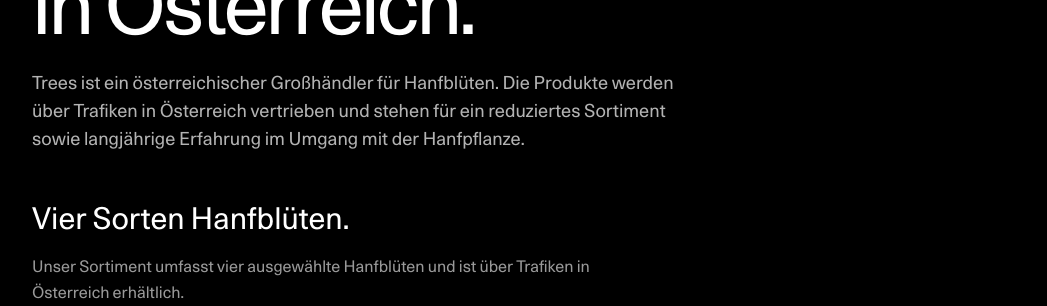
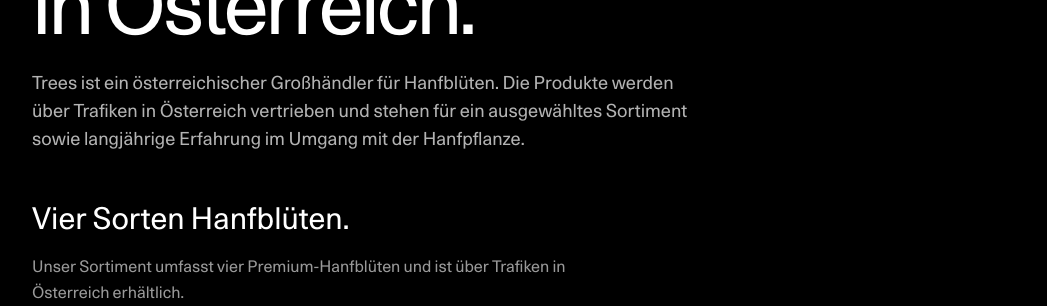
Before and after one commit to Trees-Website/trees-website, a Next.js app: page / in a window 1280 px wide. Shown: the part 646-952 px from the top of the page, without its empty margins (116-1163 px from the left). Built offline with nearby package versions, Linux system fonts and the light colour scheme.

Commit message:
Fix canonical and Open Graph URLs

```diff
--- a/app/page.tsx
+++ b/app/page.tsx
@@ -9,13 +9,13 @@
   description:
     'Trees ist ein österreichischer Großhändler für Hanfblüten. Vier ausgewählte Sorten CBD Blüten, Vertrieb über Trafiken in Österreich.',
   alternates: {
-    canonical: '/',
+    canonical: 'https://trees.eu/',
   },
   openGraph: {
     title: 'Trees | Großhändler für Hanfblüten in Österreich',
     description:
       'Vier ausgewählte Hanfblüten von Trees. Vertrieb über Trafiken in Österreich.',
-    url: '/',
+    url: 'https://trees.eu/',
     siteName: 'Trees',
     locale: 'de_AT',
     type: 'website',
@@ -88,14 +88,14 @@
             <p className="mt-6 max-w-2xl text-lg text-white/70">
               Trees ist ein österreichischer Großhändler für Hanfblüten. Die
               Produkte werden über Trafiken in Österreich vertrieben und stehen
-              für ein reduziertes Sortiment sowie langjährige Erfahrung im Umgang
+              für ein ausgewähltes Sortiment sowie langjährige Erfahrung im Umgang
               mit der Hanfpflanze.
             </p>
 
             <div className="mt-12 max-w-xl">
               <h2 className="text-3xl">Vier Sorten Hanfblüten.</h2>
               <p className="mt-4 text-white/60 leading-relaxed">
-                Unser Sortiment umfasst vier ausgewählte Hanfblüten und ist über
+                Unser Sortiment umfasst vier Premium-Hanfblüten und ist über
                 Trafiken in Österreich erhältlich.
               </p>
             </div>
```
